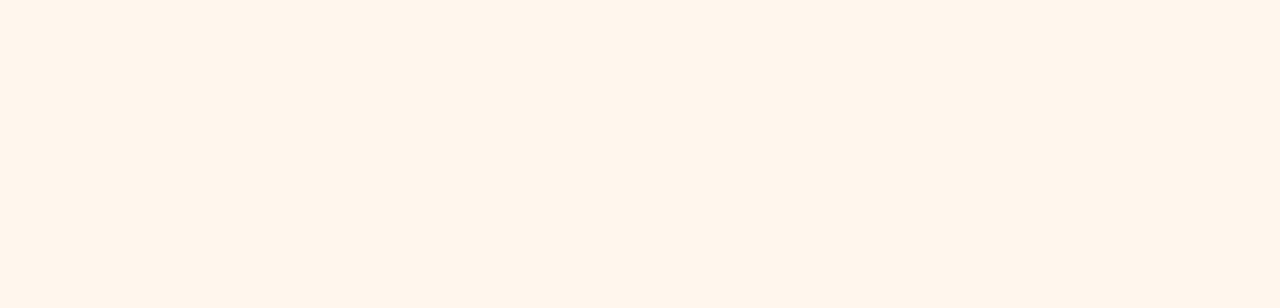
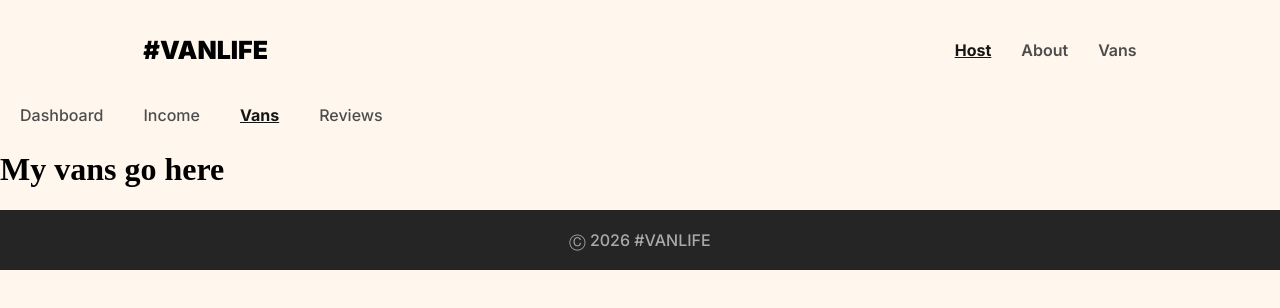
Before and after one commit to matijazuber/vanlife-page, a React (Vite) app: page /host/vans in a window 1280 px wide. Before the commit this address had no page. Shown: the top 308 px of the page. Built offline with nearby package versions, Linux system fonts and the light colour scheme; what miragejs would draw is missing.

Commit message:
built another route for the host vans

```diff
--- a/src/App.jsx
+++ b/src/App.jsx
@@ -9,6 +9,8 @@ import Dashboard from "./components/host/Dashboard";
 import Income from "./components/host/Income";
 import Reviews from "./components/host/Reviews";
 import HostLayout from "./components/hostLayout";
+import HostVans from "./components/HostVans";
+import HostVansDetail from "./pages/hostVansDetail";
 
 function App() {
   return (
@@ -23,6 +25,8 @@ function App() {
             <Route index element={<Dashboard />} />
             <Route path="income" element={<Income />} />
             <Route path="reviews" element={<Reviews />} />
+            <Route path="vans" element={<HostVans />} />
+            <Route path="vans/:id" element={<HostVansDetail />} />
           </Route>
         </Route>
       </Routes>
--- /dev/null
+++ b/src/components/HostVans.jsx
@@ -0,0 +1,5 @@
+const HostVans = () => {
+  return <h1>My vans go here</h1>;
+};
+
+export default HostVans;
--- a/src/components/hostLayout.jsx
+++ b/src/components/hostLayout.jsx
@@ -22,6 +22,13 @@ const HostLayout = () => {
           Income
         </NavLink>
         <NavLink
+          to="/host/vans"
+          end
+          style={({ isActive }) => (isActive ? activeStyles : null)}
+        >
+          Vans
+        </NavLink>
+        <NavLink
           style={({ isActive }) => (isActive ? activeStyles : null)}
           to="/host/reviews"
         >
--- /dev/null
+++ b/src/pages/hostVansDetail.jsx
@@ -0,0 +1,5 @@
+const MyVansDetail = () => {
+  return <h1>Return</h1>;
+};
+
+export default MyVansDetail;
```
